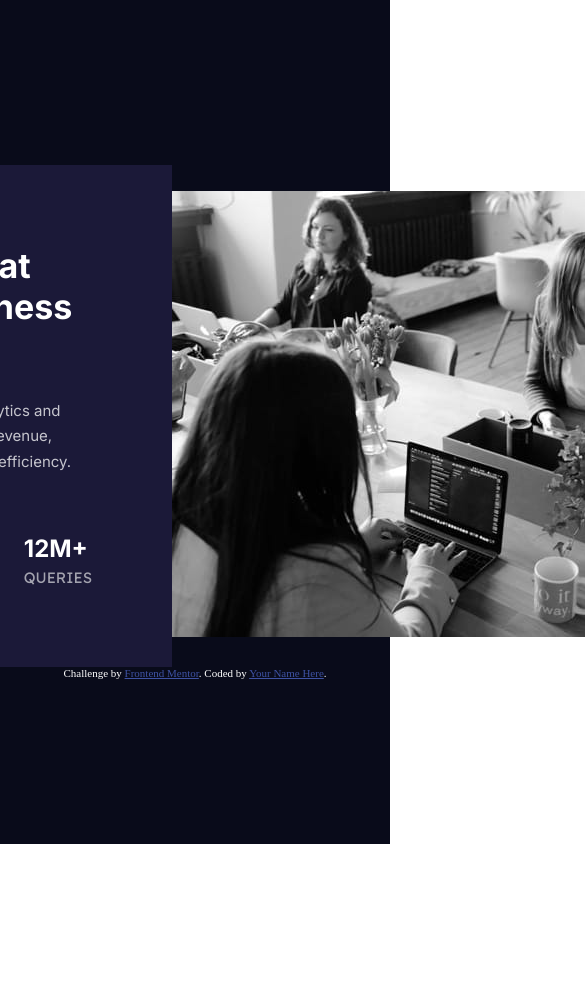
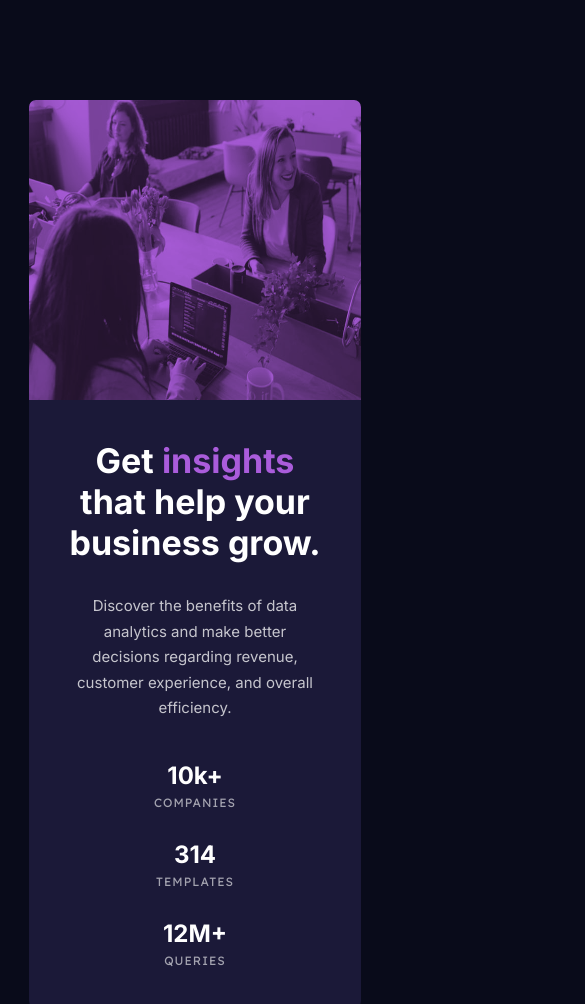
Before and after one commit to zyryle/FM-stats-preview-card, a plain HTML site: page index.html in a window 390 px wide. Shown: the top 1004 px of the page, 585 px wide, since content can reach past the window. Before the commit the page ends 844 px from the top, so only its background shows below. Drawn offline with Linux system fonts and the light colour scheme.

Commit message:
Finish the overall layout

```diff
--- a/css/style.css
+++ b/css/style.css
@@ -9,8 +9,7 @@
   /* Neutral Colors */
   --white: hsl(0, 0%, 100%); /* main heading, stats */
   --white-transparent-1: hsla(0, 0%, 100%, 0.75); /* main paragraph */
-  --white-transparent-2:  hsla(0, 0%, 100%, 0.6); /* stat heading */
-
+  --white-transparent-2: hsla(0, 0%, 100%, 0.6); /* stat heading */
 }
 
 *,
@@ -31,12 +30,14 @@ body {
   font-size: 1.5rem;
   box-sizing: border-box;
   color: var(--white);
+  background-color: var(--background-main);
 }
 
-h1,h2 {
+h1,
+h2 {
   font-family: 'Inter', sans-serif;
   margin-bottom: 3rem;
-  color: var(--white)
+  color: var(--white);
 }
 
 h1 {
@@ -45,8 +46,7 @@ h1 {
 
 h2 {
   font-size: 2.4rem;
-  margin-top: 6rem;
-  margin-bottom: .5rem;
+  margin-bottom: 0.5rem;
 }
 
 p {
@@ -54,9 +54,7 @@ p {
 }
 
 .container {
-  /* max-width: 144rem; */
-  height: 100vh;
-  background-color: var(--background-main);
+  margin: 10rem auto;
   display: flex;
   flex-direction: column;
   justify-content: center;
@@ -65,15 +63,22 @@ p {
 
 .card-container {
   display: flex;
-  /* flex-direction: column; */
-  width: 70vw;
+  width: 70%;
   align-items: center;
   justify-content: center;
 }
 
+/* Info Section */
+
 .info-container {
   background-color: var(--background-card);
-  padding: 8rem;
+  width: 40vw;
+  height: 460px;
+  padding: 6rem 8rem;
+  border-radius: 7px 0 0 7px;
+  /* background-color: seagreen; */
+  flex-wrap: wrap;
+  overflow: hidden;
 }
 
 .main-p {
@@ -88,30 +93,115 @@ p {
 
 .stats {
   display: flex;
+  align-items: center;
+  /* justify-content: start; */
+  margin-right: auto;
+  margin-top: 8rem;
+  /* background-color: seagreen;f */
 }
 
 .stats p {
   color: var(--white-transparent-2);
   font-weight: 400;
-  /* font-size: 1.4rem; */
   text-transform: uppercase;
+  font-size: 1.2rem;
+  letter-spacing: 1px;
 }
 
-.stat:not(:last-child) {
-  margin-right: 4.4rem;
+.stat {
+  margin-right: auto;
 }
 
+/* .stat:not(:last-child) {
+  margin-right: 4.4rem;
+} */
 
+/* Image Section */
 
+.img-container {
+  height: 460px;
+  background: var(--background-image-overlay);
+  width: 40vw;
+  border-radius: 0 7px 7px 0;
+}
 
+.img-1 {
+  mix-blend-mode: multiply;
+  height: 100%;
+  width: 100%;
+  opacity: 0.8;
+}
 
+.img-2 {
+  display: none;
+  mix-blend-mode: multiply;
+  height: 100%;
+  width: 100%;
+  opacity: 0.8;
+}
 
+/* FOOTER */
 
 .attribution {
-  font-size: 11px; text-align: center;
+  font-size: 11px;
+  text-align: center;
   color: var(--white);
+  padding-top: 3rem;
 }
 
 .attribution a {
   color: hsl(228, 45%, 44%);
 }
+
+/* MEDIA SCREENS */
+
+@media only screen and (max-width: 600px) {
+  .card-container {
+    flex-direction: column;
+    text-align: center;
+  }
+
+  .img-1 {
+    display: none;
+  }
+
+  .img-2 {
+    display: block;
+  }
+
+  .info-container {
+    order: 2;
+    border-radius: 0 0 7px 7px;
+    width: 85vw;
+    height: auto;
+    padding: 4rem;
+  }
+
+  .img-container {
+    order: 1;
+    border-radius: 7px 7px 0 0;
+    width: 85vw;
+    height: 300px;
+  }
+
+  .stats {
+    flex-direction: column;
+    justify-content: center;
+    align-items: center;
+    /* background-color: mediumpurple; */
+    margin-top: 4rem;
+  }
+
+  .stat {
+    /* background-color: mediumseagreen; */
+    margin: 0 auto;
+  }
+
+  .stat:not(:first-child) {
+    margin-top: 3rem;
+  }
+
+  .stat:not(:last-child) {
+    margin-right: 0 a;
+  }
+}
--- a/index.html
+++ b/index.html
@@ -1,36 +1,43 @@
 <!DOCTYPE html>
 <html lang="en">
   <head>
-  <meta charset="UTF-8">
-  <meta name="viewport" content="width=device-width, initial-scale=1.0"> <!-- displays site properly based on user's device -->
-  <link rel="icon" type="image/png" sizes="32x32" href="./images/favicon-32x32.png">
-  <link rel="stylesheet" href="css/style.css">
+    <meta charset="UTF-8" />
+    <meta name="viewport" content="width=device-width, initial-scale=1.0" />
+    <!-- displays site properly based on user's device -->
+    <link
+      rel="icon"
+      type="image/png"
+      sizes="32x32"
+      href="./images/favicon-32x32.png"
+    />
+    <link rel="stylesheet" href="css/style.css" />
     <title>Frontend Mentor | Stats preview card component</title>
   </head>
   <body>
-
     <div class="container">
       <div class="card-container">
-
-
         <!-- Container for Image -->
         <div class="info-container">
-      <h1>Get <span class="highlight">insights</span> that help your business grow.</h1>
+          <h1>
+            Get <span class="highlight">insights</span> that help your business
+            grow.
+          </h1>
 
           <p class="main-p">
-        Discover the benefits of data analytics and make better decisions regarding revenue, customer experience, and overall efficiency.
+            Discover the benefits of data analytics and make better decisions
+            regarding revenue, customer experience, and overall efficiency.
           </p>
 
           <div class="stats">
-        <div class="stat-1 stat">
+            <div class="stat">
               <h2>10k+</h2>
               <p>companies</p>
             </div>
-        <div class="stat-2 stat">
+            <div class="stat">
               <h2>314</h2>
               <p>templates</p>
             </div>
-        <div class="stat-3 stat">
+            <div class="stat">
               <h2>12M+</h2>
               <p>queries</p>
             </div>
@@ -38,18 +45,25 @@
         </div>
         <!-- Container for Image -->
         <div class="img-container">
-      <img src="images/image-header-desktop.jpg" alt="People in the Office">
+          <img
+            src="images/image-header-desktop.jpg"
+            alt="Meeting"
+            class="img-1"
+          />
+          <img
+            src="images/image-header-mobile.jpg"
+            alt="Meeting"
+            class="img-2"
+          />
         </div>
       </div>
 
-
-
       <div class="attribution">
-    Challenge by <a href="https://www.frontendmentor.io?ref=challenge" target="_blank">Frontend Mentor</a>.
-    Coded by <a href="#">Your Name Here</a>.
+        Challenge by
+        <a href="https://www.frontendmentor.io?ref=challenge" target="_blank"
+          >Frontend Mentor</a
+        >. Coded by <a href="#">Your Name Here</a>.
       </div>
     </div>
-
-
   </body>
 </html>
```
Lines whose indentation alone changed are shown as unchanged.
